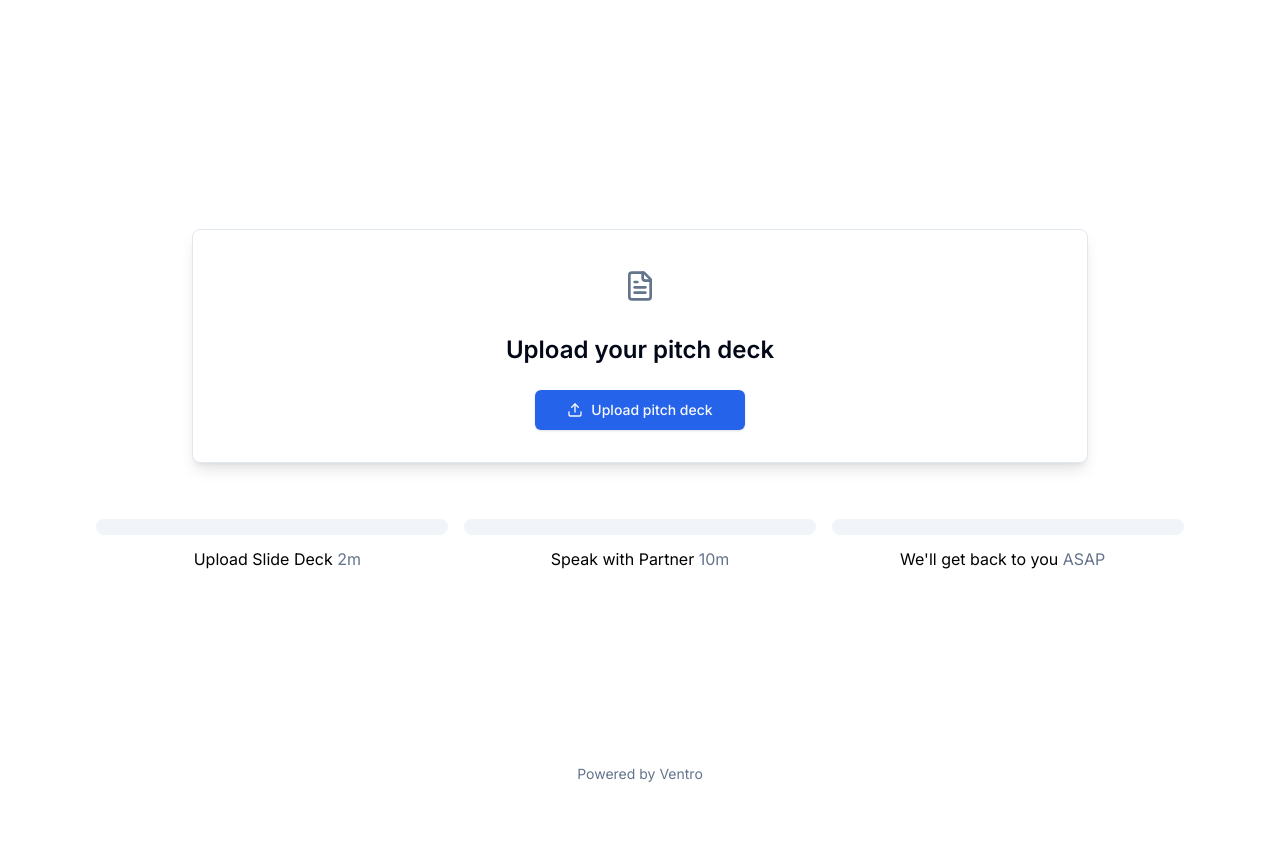
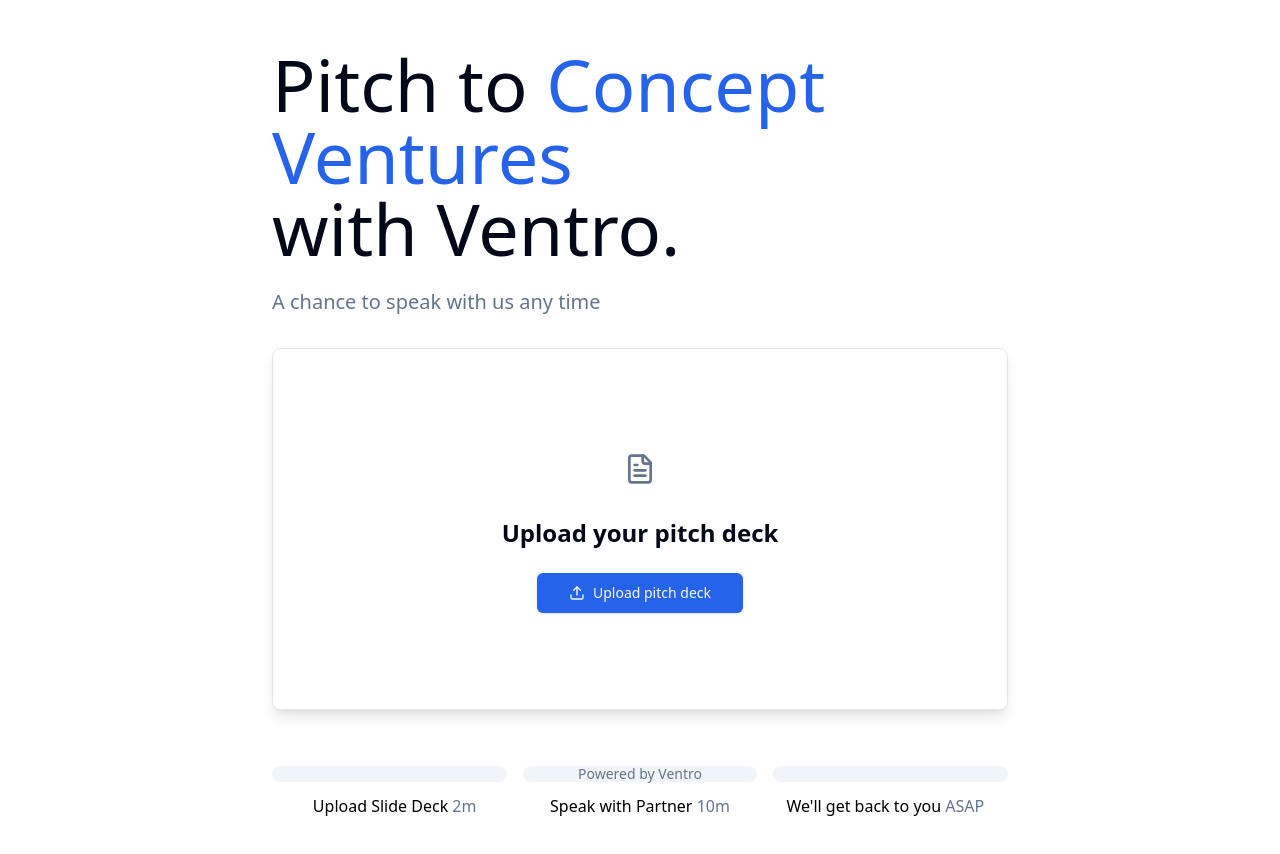
Before and after one commit to Arron-Stothart/elevenlabs-hackathon, a Next.js app: page / in a window 1280 px wide. Shown: the top 854 px of the page. Before the commit the page ends 800 px from the top, so only its background shows below. Built offline with nearby package versions, Linux system fonts and the light colour scheme.

Commit message:
ui: File Upload styling

```diff
--- a/app/layout.tsx
+++ b/app/layout.tsx
@@ -1,8 +1,12 @@
 import type { Metadata } from 'next'
-import { Inter } from 'next/font/google'
+import localFont from 'next/font/local'
 import './globals.css'
 
-const inter = Inter({ subsets: ['latin'] })
+// Load WhyteInktrap font
+const whyteInktrap = localFont({
+  src: '../public/WhyteInktrap.ttf',
+  variable: '--font-whyte-inktrap'
+})
 
 export const metadata: Metadata = {
   title: 'VentroAI - AI-Powered VC Interviews',
@@ -15,8 +19,8 @@
   children: React.ReactNode
 }) {
   return (
-    <html lang="en">
-      <body className={inter.className}>
+    <html lang="en" className={whyteInktrap.variable}>
+      <body>
         {children}
       </body>
     </html>
--- a/components/FileUpload.tsx
+++ b/components/FileUpload.tsx
@@ -203,17 +203,7 @@
   };
 
   return (
-    <div className="w-full max-w-7xl mx-auto p-4">
-      <div
-        className={cn(
-          "relative rounded-lg p-12",
-          "flex flex-col items-center justify-center gap-4",
-          isDragging && "border-2 border-dashed border-primary bg-primary/5"
-        )}
-        onDragOver={onDragOver}
-        onDragLeave={onDragLeave}
-        onDrop={onDrop}
-      >
+    <div className="w-full max-w-full mx-auto p-4">
       <AnimatePresence mode="wait">
           <motion.div
             key={isConfirmed ? "caller" : isUploaded ? "uploaded" : "upload"}
@@ -454,7 +444,12 @@
               </>
             ) : (
               <>
-                <div className="w-full max-w-4xl mx-auto p-8 text-center space-y-6 bg-card border rounded-lg shadow-lg">
+                <div className="flex flex-col items-start w-full px-56">
+                  <h1 className="text-7xl mb-6 text-start font-[var(--font-whyte-inktrap)]">
+                    Pitch to <span className="text-primary">Concept Ventures</span><br /> with Ventro.
+                  </h1>
+                  <p className="text-muted-foreground mb-8 text-xl">A chance to speak with us any time</p>
+                  <div className="w-full mx-auto p-8 py-24 text-center space-y-6 bg-card border rounded-lg shadow-lg">
                     <div className="mx-auto w-12 h-12 flex items-center justify-center">
                       <FileText className="w-8 h-8 text-muted-foreground" />
                     </div>
@@ -481,8 +476,9 @@
                       />
                     </div>
                   </div>
+                </div>
 
-                <div className="w-full mt-8">
+                <div className="w-full mt-8 px-56">
                   <div className="flex justify-between items-center gap-4">
                     <div className="h-4 flex-1 bg-muted rounded-full" />
                     <div className="h-4 flex-1 bg-muted rounded-full" />
@@ -515,6 +511,5 @@
           </motion.div>
         </AnimatePresence>
     </div>
-    </div>
   );
 }
```
Also changed, not shown: public/WhyteInktrap.ttf (added). Lines whose indentation alone changed are shown as unchanged.
